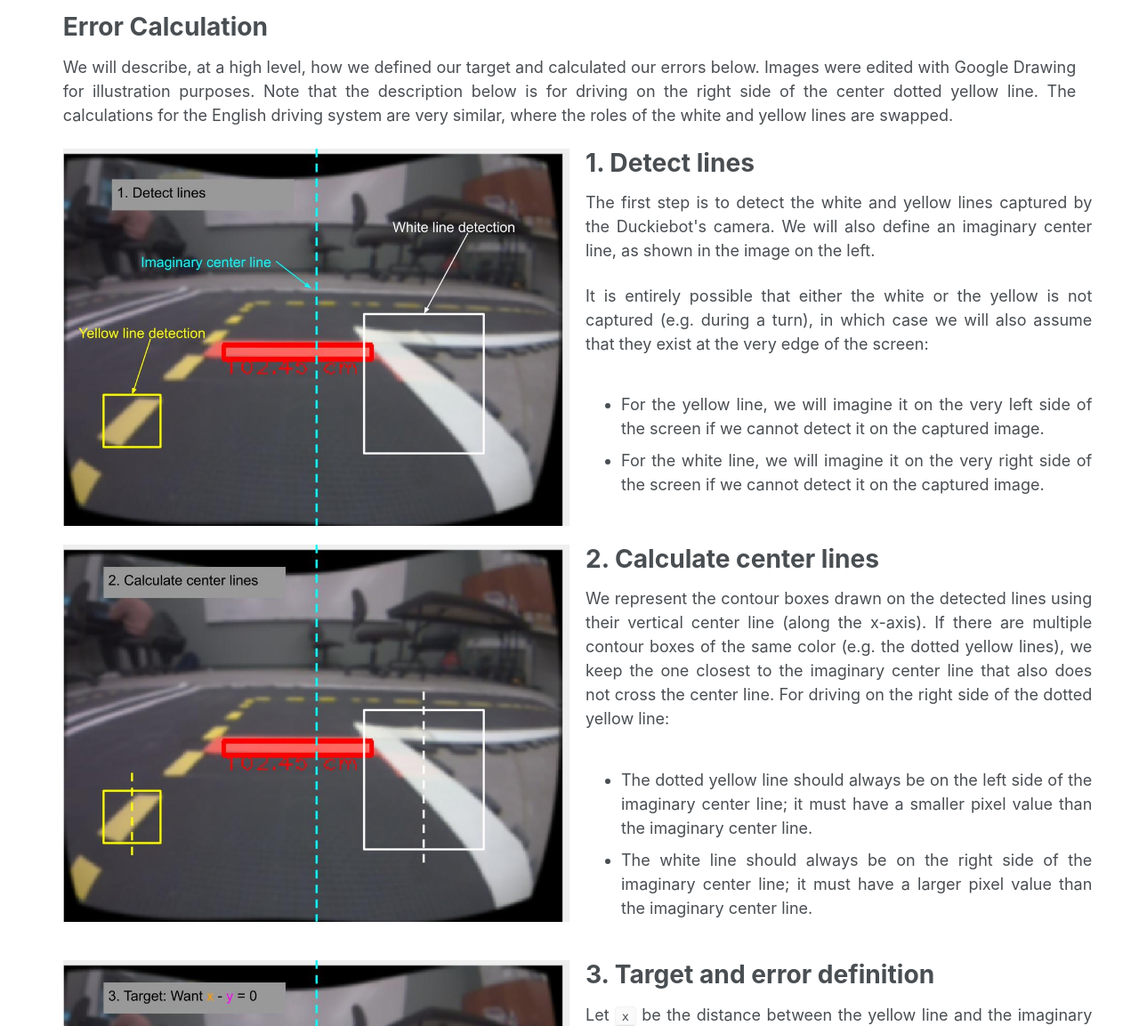
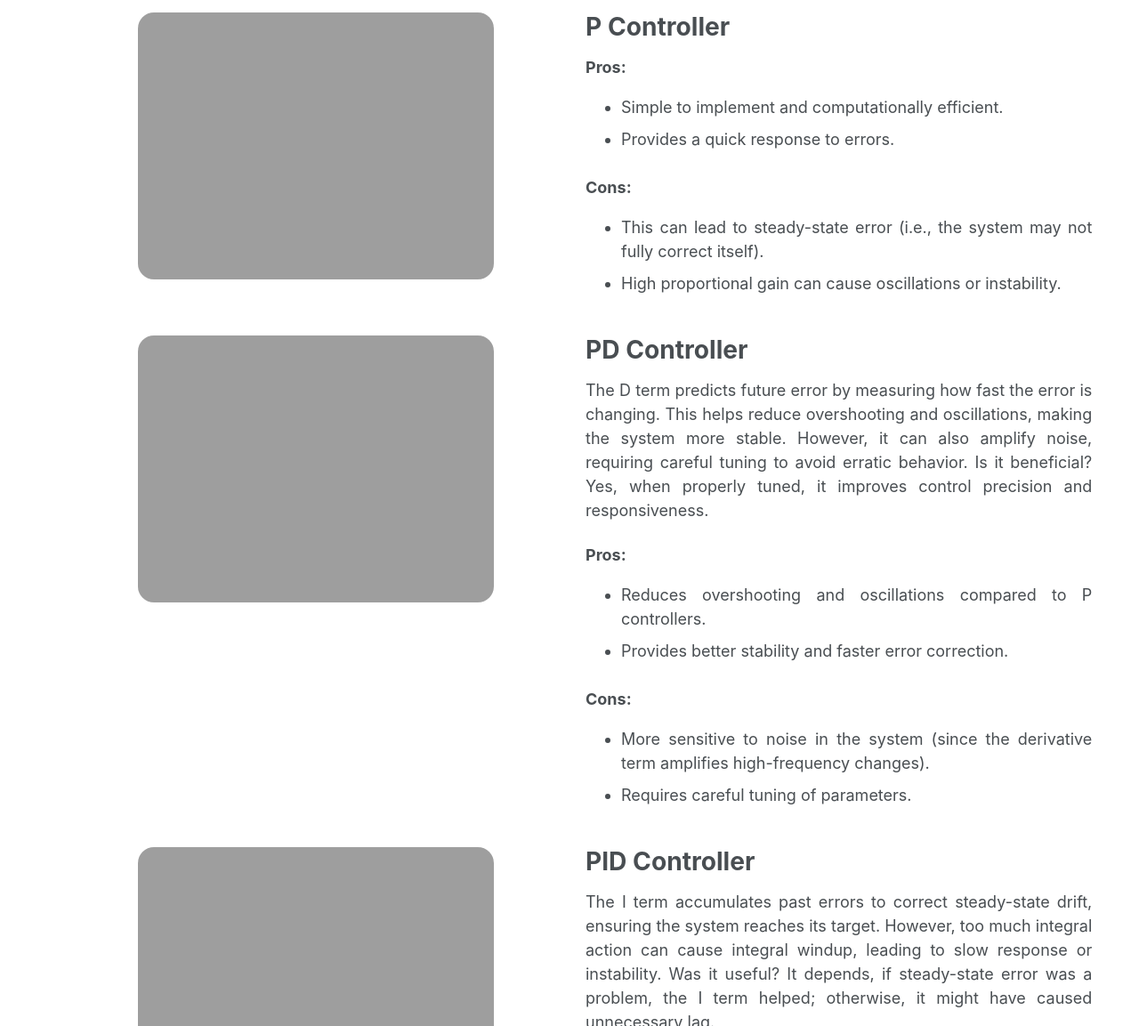
Before and after one commit to BlitzWrecker/W25-CMPUT-412, a Jekyll site: the page built from _reports/exercise-3.html, in a window 1280 px wide and 1400 px high, scrolled down 5979 px, cut to the strip 247-1400 px from the top of the window. Shown: the whole strip at 89% size. Built offline with Jekyll 4.4.1, drawn with Linux system fonts in a browser that asks for light colours; some of the changed text lies outside the part shown.

Commit message:
updated report for Exercise 4
added sections for the P, PD, and PID controllers

```diff
--- a/_reports/exercise-3.html
+++ b/_reports/exercise-3.html
@@ -202,6 +202,105 @@ date: 2025-03-09
   </article>
 </section>
 
+<section class="ex3-section">
+  <article class="ex3-article">
+    <img src="{{ base_path }}/images/ex3-p-con.png" alt="Source code for the Proportion controller" style="display: block; margin-left: auto; margin-right: auto; float: none; border-radius: 1em">
+  </article>
+  <article class="ex3-article">
+    <h1>P Controller</h1>
+    <div>
+      <b>Pros:</b>
+    </div>
+    <ul>
+      <li>
+        Simple to implement and computationally efficient.
+      </li>
+      <li>
+        Provides a quick response to errors.
+      </li>
+    </ul>
+    <div>
+      <b>Cons:</b>
+    </div>
+    <ul>
+      <li>
+        This can lead to steady-state error (i.e., the system may not fully correct itself).
+      </li>
+      <li>
+        High proportional gain can cause oscillations or instability.
+      </li>
+    </ul>
+  </article>
+</section>
+
+<section class="ex3-section">
+  <article class="ex3-article">
+    <img src="{{ base_path }}/images/ex3-pd-con.png" alt="Source code for the Proportion-Derivative controller" style="display: block; margin-left: auto; margin-right: auto; float: none; border-radius: 1em">
+  </article>
+  <article class="ex3-article">
+    <h1>PD Controller</h1>
+    <p>
+      The D term predicts future error by measuring how fast the error is changing. This helps reduce overshooting and oscillations, making the system more stable. However, it can also amplify noise, requiring careful tuning to avoid erratic behavior. Is it beneficial? Yes, when properly tuned, it improves control precision and responsiveness.
+    </p>
+    <div>
+      <b>Pros:</b>
+    </div>
+    <ul>
+      <li>
+        Reduces overshooting and oscillations compared to P controllers.
+      </li>
+      <li>
+        Provides better stability and faster error correction.
+      </li>
+    </ul>
+    <div>
+      <b>Cons:</b>
+    </div>
+    <ul>
+      <li>
+        More sensitive to noise in the system (since the derivative term amplifies high-frequency changes).
+      </li>
+      <li>
+        Requires careful tuning of parameters.
+      </li>
+    </ul>
+  </article>
+</section>
+
+<section class="ex3-section">
+  <article class="ex3-article">
+    <img src="{{ base_path }}/images/ex3-pid-con.png" alt="Source code for the Proportion-Integral-Derivative controller" style="display: block; margin-left: auto; margin-right: auto; float: none; border-radius: 1em">
+  </article>
+  <article class="ex3-article">
+    <h1>PID Controller</h1>
+    <p>
+      The I term accumulates past errors to correct steady-state drift, ensuring the system reaches its target. However, too much integral action can cause integral windup, leading to slow response or instability. Was it useful? It depends, if steady-state error was a problem, the I term helped; otherwise, it might have caused unnecessary lag.
+    </p>
+    <div>
+      <b>Pros:</b>
+    </div>
+    <ul>
+      <li>
+        Minimizes steady-state error with the integral term.
+      </li>
+      <li>
+        Provides smooth and accurate control by combining all three terms.
+      </li>
+    </ul>
+    <div>
+      <b>Cons:</b>
+    </div>
+    <ul>
+      <li>
+        Computationally more complex than P or PD controllers.
+      </li>
+      <li>
+        Requires more tuning effort, and a poorly tuned PID controller can lead to instability.
+      </li>
+    </ul>
+  </article>
+</section>
+
 <h1>Error Calculation</h1>
 <p>
   We will describe, at a high level, how we defined our target and calculated our errors below. Images were edited with Google Drawing for illustration purposes. Note that the description below is for driving on the right side of the center dotted yellow line. The calculations for the English driving system are very similar, where the roles of the white and yellow lines are swapped.
```
